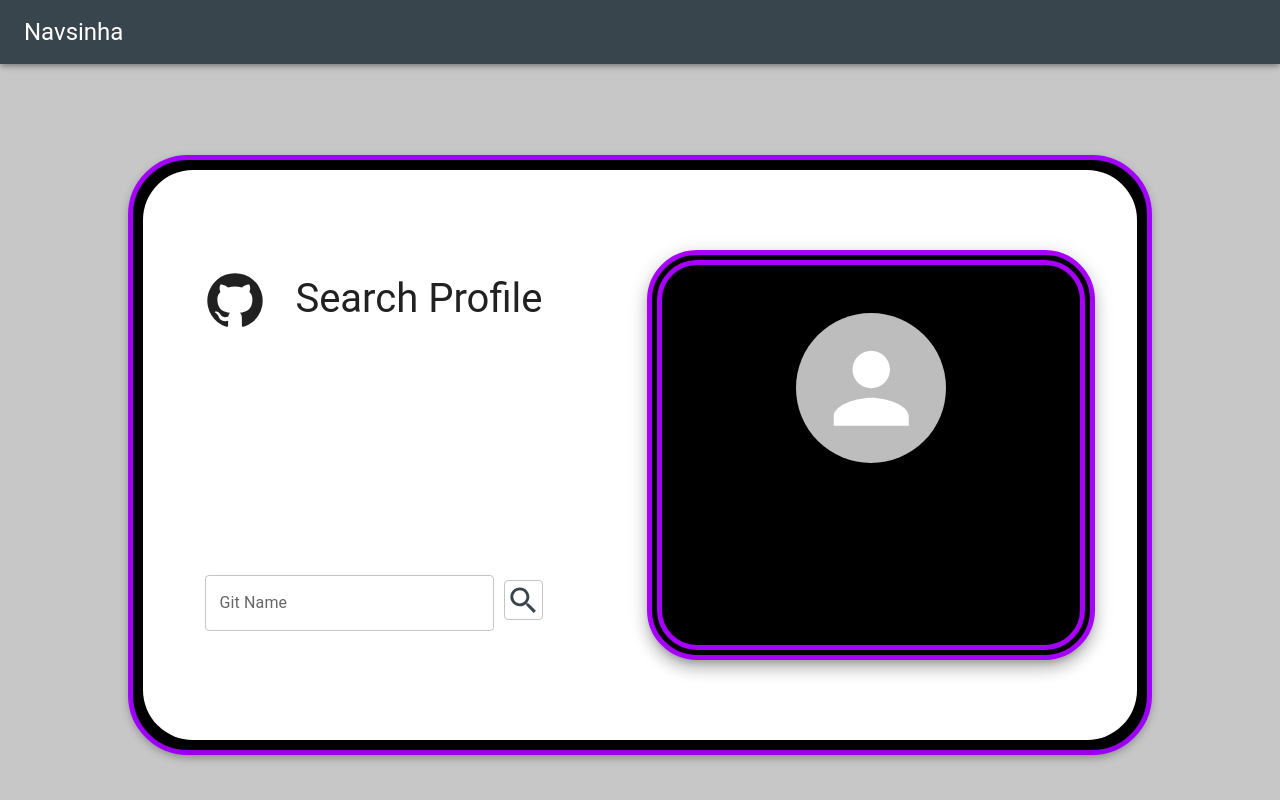
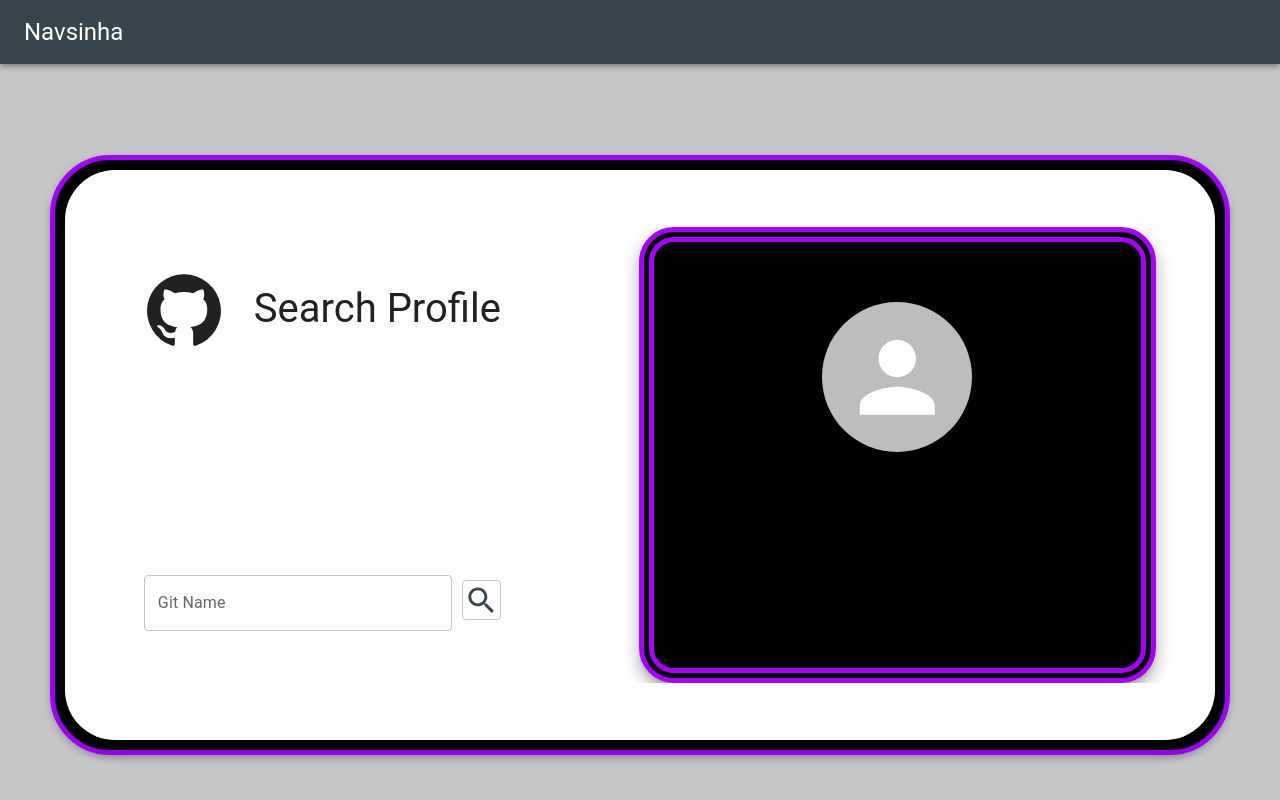
Before and after one commit to Spiguerfild/React-busca-git, a React (Vite) app: page / in a window 1280 px wide. Built offline with nearby package versions, Linux system fonts and the light colour scheme.

Commit message:
✨ pronto

```diff
--- a/src/App.tsx
+++ b/src/App.tsx
@@ -25,7 +25,7 @@ function App() {
       const data = await response.json();
       console.log("data", data)
 
-      setNomeGit(data.login)
+      setNomeGit(data.name)
       setFotoGit(data.avatar_url)
       setLinkGit(data.html_url)
 
@@ -88,7 +88,7 @@ function App() {
                   width: '100%',
 
                 }}>
-                  <GitHubIcon sx={{ fontSize: 60 }} />
+                  <GitHubIcon sx={{ fontSize: 80 }} />
                   <Typography margin={0} variant="h3" fontSize={40} textAlign={'center'} display="block" gutterBottom>
                     Search Profile
                   </Typography>
--- a/src/MultiActionAreaCard/index.tsx
+++ b/src/MultiActionAreaCard/index.tsx
@@ -32,7 +32,7 @@ export default function MultiActionAreaCard({ nome, foto, link }: MultiActionAre
   return (
     <Card elevation={10} sx={{
       width: '45%',
-      height: '90%',
+      height: '100%',
       padding: '15px',
       display: 'flex',
       flexDirection: 'column',
@@ -40,7 +40,7 @@ export default function MultiActionAreaCard({ nome, foto, link }: MultiActionAre
       justifyContent: 'space-evenly',
       background: 'transparent',
       border: '15px double #a700fd',
-      borderRadius: '50px',
+      borderRadius: '35px',
       backgroundColor: '#000',
       color: 'white',
     }}>
@@ -56,7 +56,7 @@ export default function MultiActionAreaCard({ nome, foto, link }: MultiActionAre
 
       <CardActions>
         <Button size="small" color="primary" sx={{
-          fontSize: '19px',
+          fontSize: '18px',
           fontWeight: '500'
 
 
--- a/src/layout/BaseLayout/index.tsx
+++ b/src/layout/BaseLayout/index.tsx
@@ -12,7 +12,7 @@ export function BaseLayout({ children, appBarTitle }: BaseLayoutProps) {
         </Toolbar>
       </AppBar>
       <Box display="flex"
-        width="80vw"
+        width="100%"
         height="75vh"
         justifyContent="space-around"
         alignItems="center"
```
Also changed, not shown: 1 other file (tests, documents, lock files or other folders).
